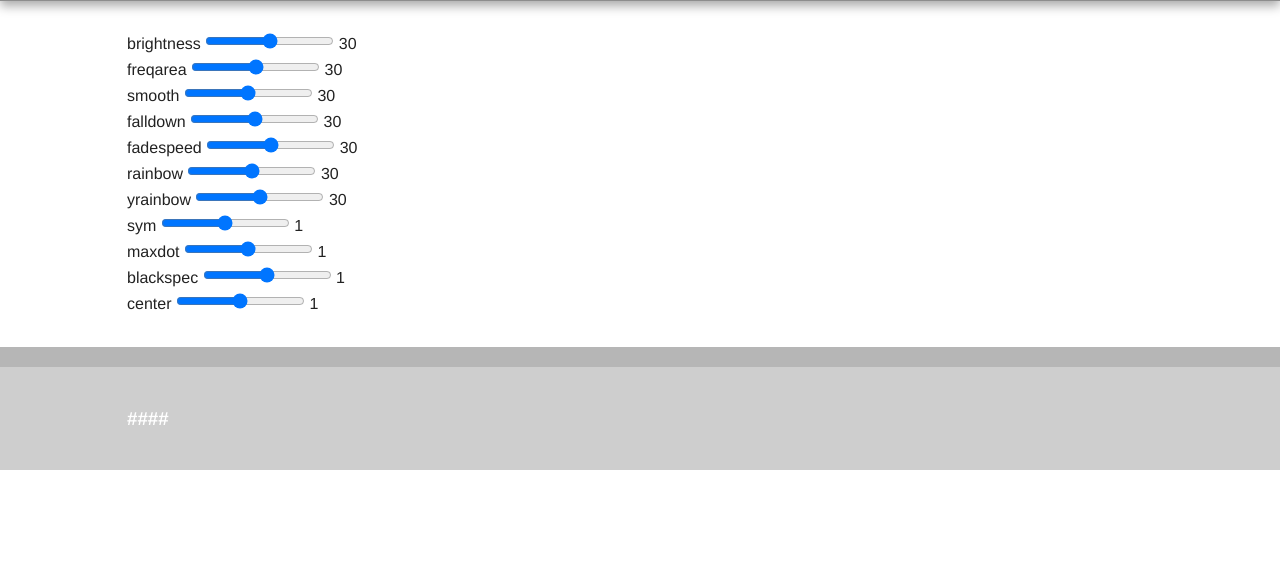
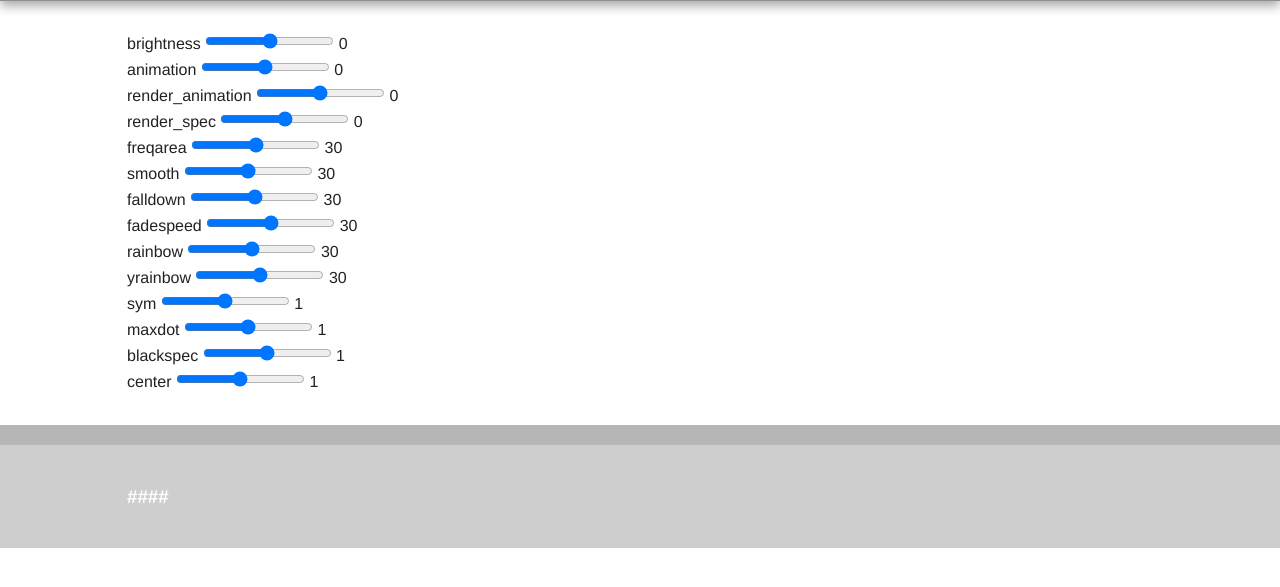
Before and after one commit to mattmatt91/spectrum_analyser, a Flask app: page / in a window 1280 px wide. Shown: the part 88-675 px from the top of the page. Run offline with Flask 2, Linux system fonts and the light colour scheme; parts of the project's set-up code (start-up, migrations or seed data) failed here and were passed over.

Commit message:
adding animations to UI

```diff
--- a/animated_figs.py
+++ b/animated_figs.py
@@ -75,6 +75,9 @@ class Animations():
         elif  self.beat_detect and beat < SIZE//2:
             self.beat_detect = False
 
+    def get_list(self):
+        return ['random', 'men', 'onair', 'modulo']
+
     def get_animation(self, func, beat):
         self.update_beat_cnt(beat)
         if func == 'random':
--- a/app.py
+++ b/app.py
@@ -16,68 +16,72 @@ def homepage():
 
 @app.route('/brightness/<brightness>', methods=['POST', 'GET'])
 def setbrightness(brightness):
-	frame.set_brightness(brightness)
-	print ("brightness: {}".format(brightness))
+	brightness = frame.set_brightness(brightness)
 	return jsonify(result=brightness)
+
+@app.route('/animation/<animation>', methods=['POST', 'GET'])
+def setanimation(animation):
+	animation = frame.set_animation(animation)
+	return jsonify(result=animation)
+
+@app.route('/render_spec/<render_spec>', methods=['POST', 'GET'])
+def setrender_spec(render_spec):
+	render_spec = frame.set_render_spec(render_spec)
+	return jsonify(result=render_spec)
+
+@app.route('/render_animation/<render_animation>', methods=['POST', 'GET'])
+def setrender_animation(render_animation):
+	render_animation = frame.set_render_animation(render_animation)
+	return jsonify(result=render_animation)
 
 @app.route('/freqarea/<freqarea>', methods=['POST', 'GET'])
 def setFreqArea(freqarea):
 	freqarea = frame.set_freq_area(freqarea)
-	print ("Freqarea: {}".format(freqarea))
 	return jsonify(result=freqarea)
 
 @app.route('/smooth/<smooth>', methods=['POST', 'GET'])
 def setsmooth(smooth):
 	smooth = frame.set_smooth(smooth)
-	print ("Smooth: {}".format(smooth))
 	return jsonify(result=smooth)
 
 @app.route('/falldown/<falldown>', methods=['POST', 'GET'])
 def setfalldown(falldown):
 	falldown = frame.set_falldown(falldown)
-	print ("falldown: {}".format(falldown))
 	return jsonify(result=falldown)
 
 @app.route('/fadespeed/<fadespeed>', methods=['POST', 'GET'])
 def setfadespeed(fadespeed):
 	fadespeed = frame.set_fadespeed(fadespeed)
-	print ("fadespeed: {}".format(fadespeed))
 	return jsonify(result=fadespeed)
 
 @app.route('/rainbow/<rainbow>', methods=['POST', 'GET'])
 def setrainbow(rainbow):
 	rainbow = frame.set_rainbow(rainbow)
-	print ("rainbow: {}".format(rainbow))
 	return jsonify(result=rainbow)
 
 @app.route('/yrainbow/<yrainbow>', methods=['POST', 'GET'])
 def setyrainbow(yrainbow):
 	yrainbow = frame.set_yrainbow(yrainbow)
-	print ("yrainbow: {}".format(yrainbow))
 	return jsonify(result=yrainbow)
 
 @app.route('/sym/<sym>', methods=['POST', 'GET'])
 def setsym(sym):
 	sym = frame.set_sym(sym)
-	print ("sym: {}".format(sym))
 	return jsonify(result=sym)
 
 @app.route('/maxdot/<maxdot>', methods=['POST', 'GET'])
 def setmaxdot(maxdot):
 	maxdot = frame.set_maxdot(maxdot)
-	print ("maxdot: {}".format(maxdot))
 	return jsonify(result=maxdot)
 
 @app.route('/blackspec/<blackspec>', methods=['POST', 'GET'])
 def setblackspec(blackspec):
 	blackspec = frame.set_blackspec(blackspec)
-	print ("blackspec: {}".format(blackspec))
 	return jsonify(result=blackspec)
 
 @app.route('/center/<center>', methods=['POST', 'GET'])
 def setcenter(center):
 	center = frame.set_center(center)
-	print ("center: {}".format(center))
 	return jsonify(result=center)
 
 if __name__ == '__main__':
--- a/templates/index.html
+++ b/templates/index.html
@@ -4,7 +4,25 @@
 	<row>
 		<div><label>brightness</label>
 			<input type="range" id="brightness" min="0" max="100">
-			<label id="thebrightness">30</label>
+			<label id="thebrightness">0</label>
+		</div>
+	</row>
+	<row>
+		<div><label>animation</label>
+			<input type="range" id="animation" min="0" max="100">
+			<label id="theanimation">0</label>
+		</div>
+	</row>
+	<row>
+		<div><label>render_animation</label>
+			<input type="range" id="render_animation" min="0" max="100">
+			<label id="therender_animation">0</label>
+		</div>
+	</row>
+	<row>
+		<div><label>render_spec</label>
+			<input type="range" id="render_spec" min="0" max="100">
+			<label id="therender_spec">0</label>
 		</div>
 	</row>
 	<row>
@@ -92,6 +110,27 @@
 		});
 	});
 
+	$("#animation").change(function (val) {
+		var slider = document.getElementById("animation").value;
+		$.get('/animation/' + slider, function (data, status) {
+			$("#theanimation").text(data.result);
+		});
+	});
+
+	$("#render_animation").change(function (val) {
+		var slider = document.getElementById("render_animation").value;
+		$.get('/render_animation/' + slider, function (data, status) {
+			$("#therender_animation").text(data.result);
+		});
+	});
+
+	$("#render_spec").change(function (val) {
+		var slider = document.getElementById("render_spec").value;
+		$.get('/render_spec/' + slider, function (data, status) {
+			$("#therender_spec").text(data.result);
+		});
+	});
+
 	$("#freqarea").change(function (val) {
 		var slider = document.getElementById("freqarea").value;
 		$.get('/freqarea/' + slider, function (data, status) {
```
Also changed, not shown: spectrum_analyser.py (+56 -21 lines), test.py (+9 -7 lines).
